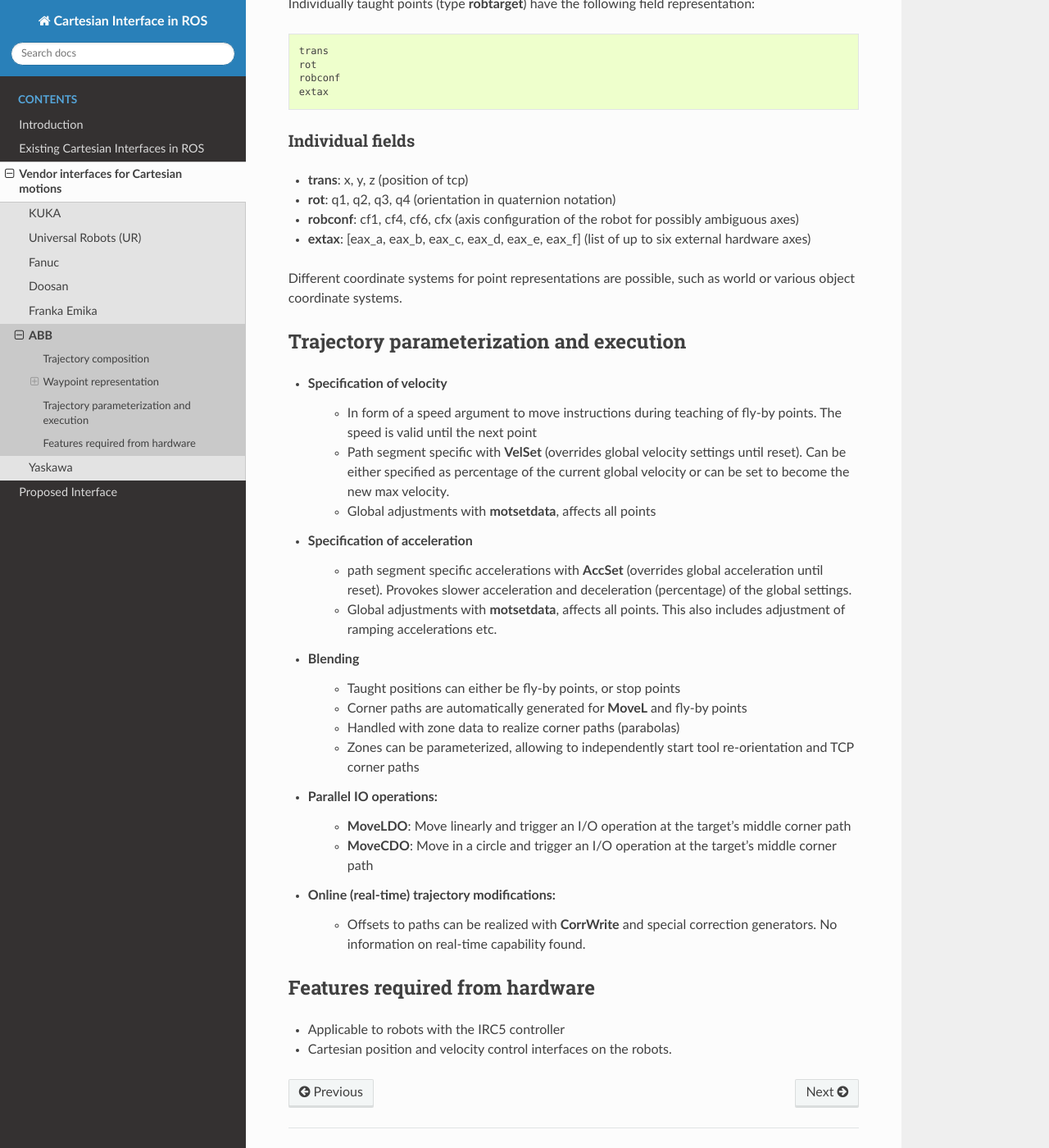
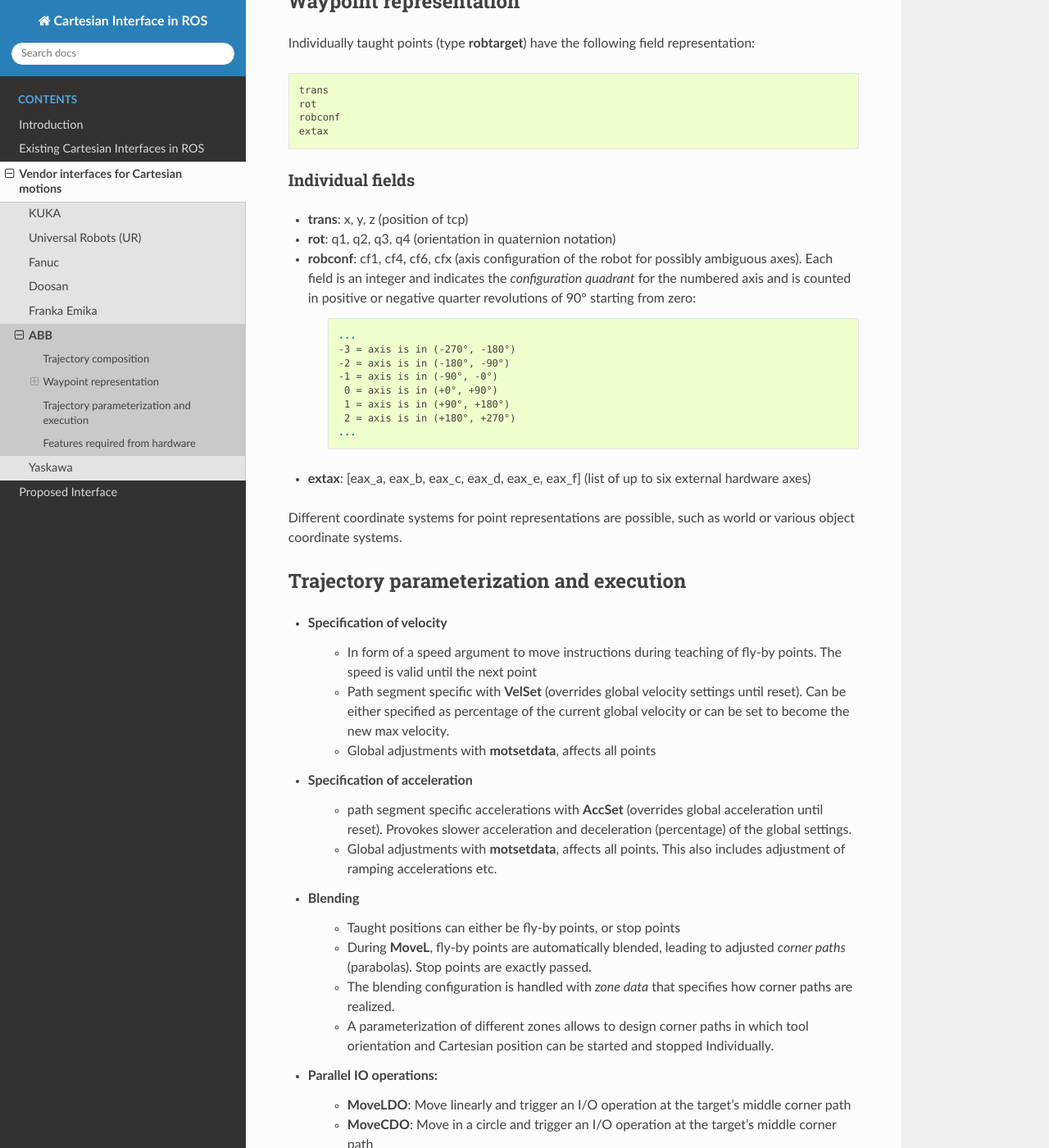
Before and after one commit to fzi-forschungszentrum-informatik/fzi_robot_interface_proposal, a Sphinx documentation site: the page built from source/industry/ABB.rst, in a window 1280 px wide and 1400 px high, scrolled down 711 px. Shown: the whole window at 82% size. Built offline with Sphinx 7.4.7 and the Read the Docs theme 2.0.0, drawn with Linux system fonts in a browser that asks for light colours; some of the changed text lies outside the part shown.

Commit message:
ABB interface proofreading
ABB: Add explanation to robconf

ABB: Enhance blending explanation

ABB: Add movej command

```diff
--- a/source/industry/ABB.rst
+++ b/source/industry/ABB.rst
@@ -16,7 +16,10 @@ to specified targets.
 
 * **MoveC**: Build circular, open motion arcs, using a via-point and end point. Possible arguments: point on circle, target point, same as **MoveL**
 
-* There doesn't seem to be a spline interpolation
+* **MoveJ**: Move the robot to specified points using joint interpolation. All
+  joints will reach their destination at the same time. Possible arguments:
+  target point, speed, zone, tool, and others. The tool center point is the
+  point moved to the destination.
 
 Waypoint representation
 -----------------------
@@ -33,7 +36,22 @@ Individual fields
 ~~~~~~~~~~~~~~~~~
 * **trans**: x, y, z (position of tcp)
 * **rot**: q1, q2, q3, q4 (orientation in quaternion notation)
-* **robconf**: cf1, cf4, cf6, cfx (axis configuration of the robot for possibly ambiguous axes)
+* **robconf**: cf1, cf4, cf6, cfx (axis configuration of the robot for possibly
+  ambiguous axes). Each field is an integer and indicates the *configuration
+  quadrant* for the numbered axis and is counted in positive or negative
+  quarter revolutions of 90° starting from zero:
+
+   .. code-block:: yaml
+
+     ...
+     -3 = axis is in (-270°, -180°)
+     -2 = axis is in (-180°, -90°)
+     -1 = axis is in (-90°, -0°)
+      0 = axis is in (+0°, +90°)
+      1 = axis is in (+90°, +180°)
+      2 = axis is in (+180°, +270°)
+     ...
+
 * **extax**: [eax_a, eax_b, eax_c, eax_d, eax_e, eax_f] (list of up to six external hardware axes)
 
 Different coordinate systems for point representations are possible, such as
@@ -59,9 +77,12 @@ Trajectory parameterization and execution
 
 * Blending
    - Taught positions can either be fly-by points, or stop points
-   - Corner paths are automatically generated for **MoveL** and fly-by points
-   - Handled with zone data to realize corner paths (parabolas)
-   - Zones can be parameterized, allowing to independently start tool re-orientation and TCP corner paths
+   - During **MoveL**, fly-by points are automatically blended, leading to
+     adjusted *corner paths* (parabolas). Stop points are exactly passed.
+   - The blending configuration is handled with *zone data* that specifies how corner paths are realized.
+   - A parameterization of different zones allows to design corner paths in
+     which tool orientation and Cartesian position can be started and stopped
+     Individually.
 
 * Parallel IO operations:
    - **MoveLDO**: Move linearly and trigger an I/O operation at the target's middle corner path
```
